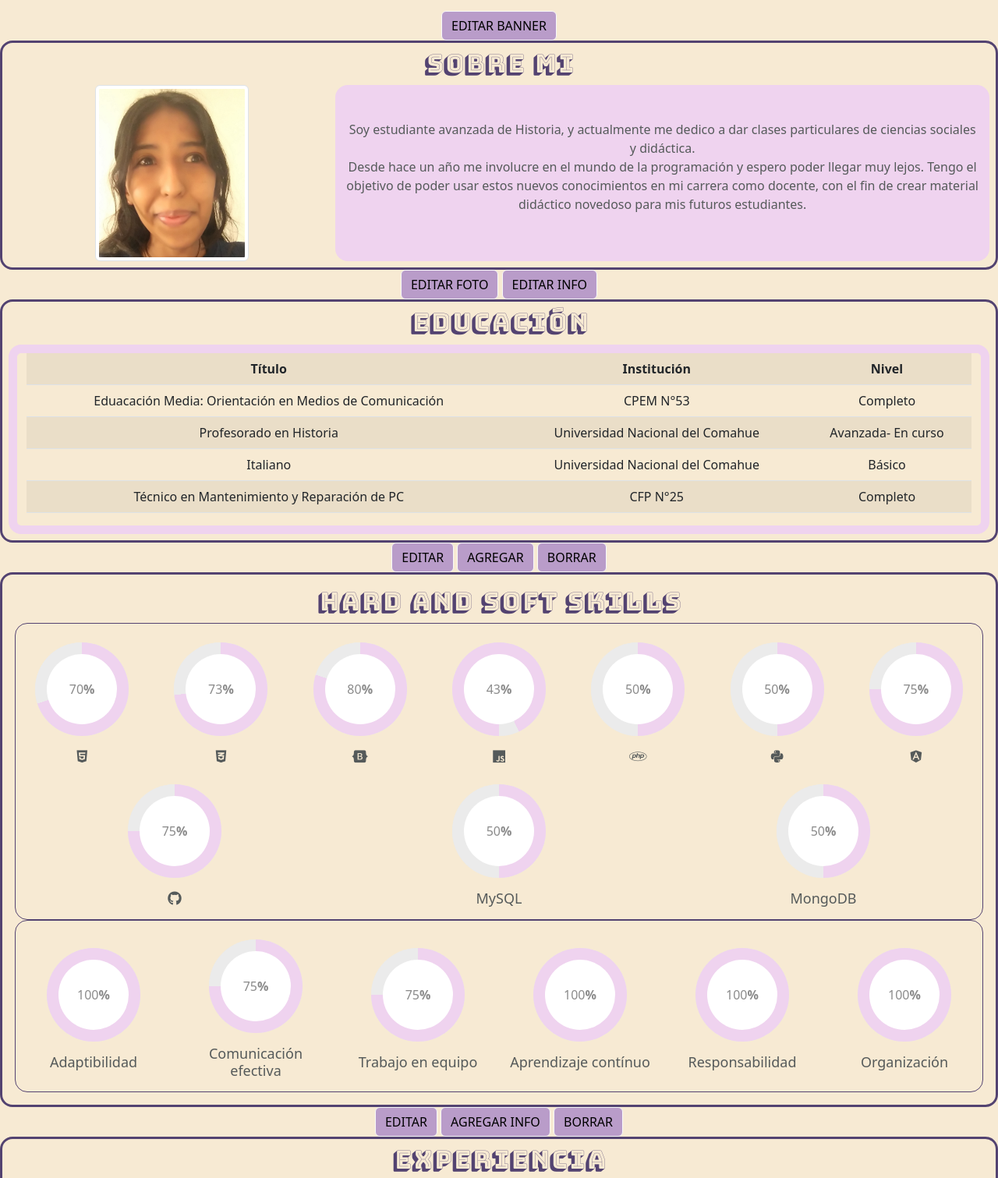
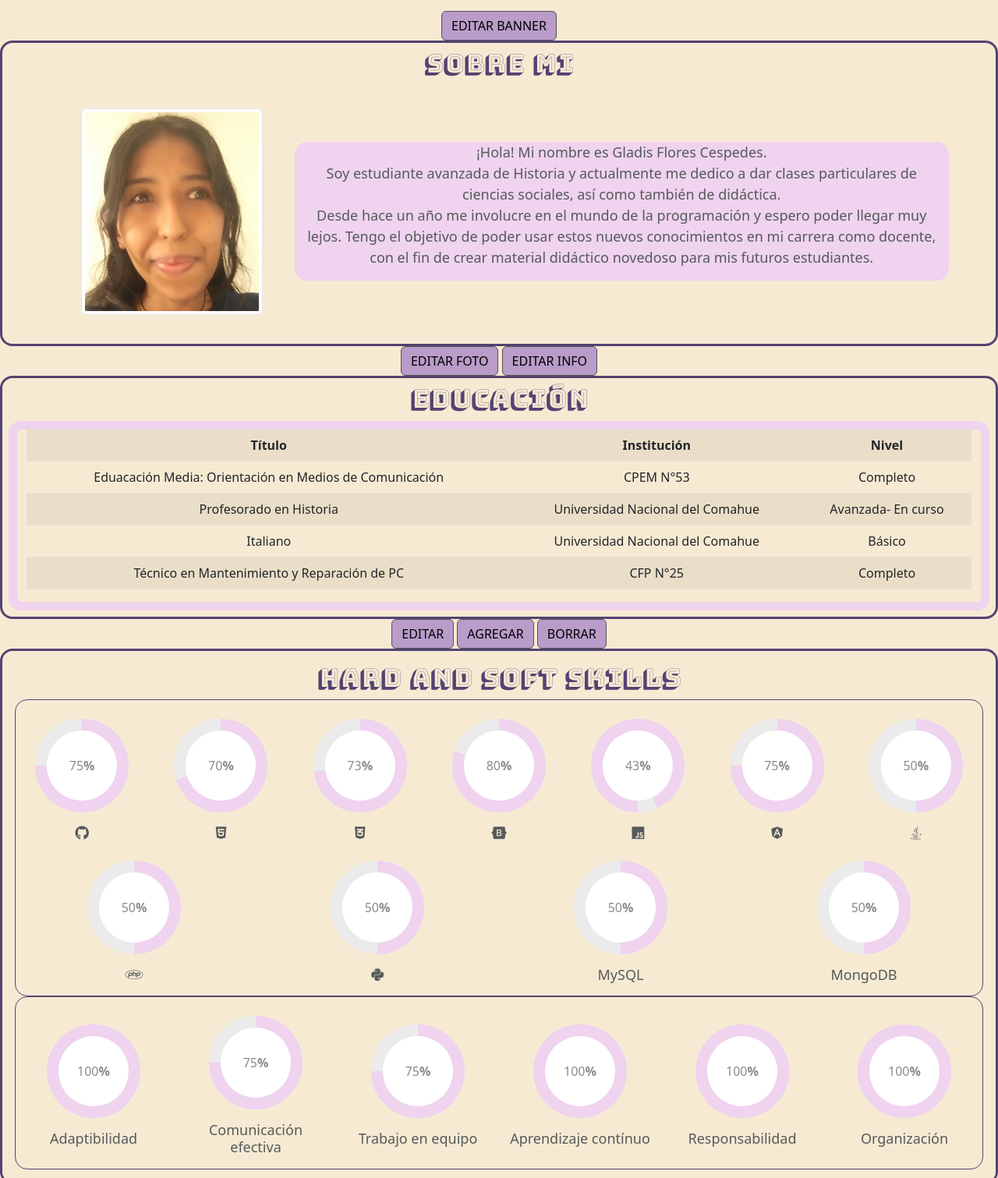
Before and after one commit to GladisFC/PortfolioFrontEnd, a plain HTML site: page index5.html in a window 1280 px wide. Shown: the part 450-1961 px from the top of the page at 78% size. Drawn offline with nearby package versions, Linux system fonts and the light colour scheme.

Commit message:
fin maqueta estatica

```diff
--- a/assets/css/style5.css
+++ b/assets/css/style5.css
@@ -2,6 +2,10 @@ body {
   width: 100%;
   height: 100%;
   background-color: #f7ead3;
+}
+
+tr td th h2 {
+  white-space: nowrap;
 }
 
 /*----------------nadvar----------------*/
@@ -38,6 +42,7 @@ a:hover {
 /*redes*/
 #redes {
   background-color: #b99cc9;
+  border:1px solid #535353 ;
   }
 
 /*atajos*/
@@ -45,10 +50,12 @@ a:hover {
   background-color: #b99cc9;
   justify-content: center;
   color: rgb(85, 90, 90);
+  border:1px solid #535353 ;
 }
 
 .btn{
   background-color: #b99cc9;
+  border:1px solid #535353 ;
 }
 
 /*----------------banner---------------*/
@@ -56,7 +63,7 @@ a:hover {
 #banner {
   border: #A570C4 solid 1px;
   max-width: 100%;
-  height: auto;
+  height: 120%;
 }
 
 /*----------------SOBRE MI----------------*/
@@ -71,15 +78,18 @@ h2 {
 
 
 #fotoperfil {
-  max-width: 50%;
+  max-width: 80%;
   height: auto;
+  margin: 10%;
 }
 
 #columnatexto {
   background-color: #efd3ef;
   border-radius: 4mm solido rgb (266 201 206);
-  align-content: center;
   color: rgb(85, 90, 90);
+  font-size: large;
+  max-width: 80%;
+
 }
 
 /*---------EXPERIENCIA-------------*/
@@ -226,4 +236,5 @@ color: #534371;
 }
 .btn{
   background-color: #b99cc9;
+border:1px solid #535353 ;
 }
--- a/index5.html
+++ b/index5.html
@@ -28,7 +28,7 @@
 <body>
     <!--nadvar2-->
     <!--logo-->
-    <nav class="navbar navbar-expand-lg fixed-top sticky-top scrolling-nadvar d-flex justify-content-space-beetwen"
+    <nav class="navbar navbar-expand-lg fixed-top sticky-top scrolling-nadvar d-flex"
         id="nadvar">
         <a class="navbar-brand" href="https://argentinaprograma.inti.gob.ar/" target="blank"> <img id="logoap"
                 src="assets/img/arg-programa.png"></a>
@@ -40,7 +40,7 @@
             <span class="navbar-toggler-icon"></span>
         </button>
         <!--menu colapsable-->
-        <div class="collapse navbar-collapse text-center" id="menucolapsable">
+        <div class="collapse navbar-collapse text-center flex-colum" id="menucolapsable">
             <!--lista atajos -->
             <div class="navbar-nav rounded-4 text-center" id="atajos">
                 <a class="nav-item nav-link" href="#sobremi"> Sobre Mi </a>
@@ -65,11 +65,11 @@
             </section>
             <!--lista login-->
             <section>
-        <button type="button" class="btn btn-light" id="botonnadvar" data-bs-toggle="modal" data-bs-target="#CerrarSesionModal"><i
-                class="fa-solid fa-lock"></i> </button>
+                <button type="button" class="btn btn-light" id="botonnadvar" data-bs-toggle="modal"
+                    data-bs-target="#CerrarSesionModal"><i class="fa-solid fa-lock"></i> </button>
 
-        <button type="button" class="btn btn-light" id="botonnadvar" data-bs-toggle="modal" data-bs-target="#loginModal"> <i
-                class="fa-solid fa-user"></i></button>
+                <button type="button" class="btn btn-light" id="botonnadvar" data-bs-toggle="modal"
+                    data-bs-target="#loginModal"> <i class="fa-solid fa-user"></i></button>
             </section>
         </div>
 
@@ -77,7 +77,7 @@
 
 
     <!-----BANNER FOTO INFO------>
-    <div class="container-fluid p-3">
+    <div class="container-fluid lg p-3">
         <div class="row d-flex align-items-center justify-content-center">
             <div class="col text-center">
                 <img src="assets/img/2022-11-27.png" class="img-fluid rounded-4" id="banner">
@@ -97,23 +97,24 @@
     </section>
 
     <!--SOBRE MI-->
-    <div class="container-fluid rounded-4" id="containersobremi">
-        <div class="row text-center p-2" id="sobremi">
+    <div class="container-fluid  rounded-4" id="containersobremi">
+        <div class="row d-flex justify-content-center align-items-center text-center p-2" id="sobremi">
             <h2>SOBRE MI</h2>
-            <div class="col-sm-12 col-md-4">
-                <img src="assets/img/20211002_085133.jpg" id="fotoperfil"
-                    class="img-fluid img-thumbnail mx-auto d-block">
+            <div class="col-sm-12 col-md-3 d-flex rounded-4" >
+                <img src="assets/img/20211002_085133.jpg"
+                    class="img-fluid img-thumbnail mx-auto d-block" id="fotoperfil">
             </div>
-            <div class="col-sm-12 col-md-8 d-flex align-items-center justify-content-center rounded-4"
+            <div class="col-sm-12 col-md-8 d-flex rounded-4"
                 id="columnatexto">
-                <p>Soy
-                    estudiante avanzada de Historia, y actualmente me dedico a dar clases particulares de ciencias
-                    sociales y
+                <p class="text-center">¡Hola! Mi nombre es Gladis Flores Cespedes. <br>
+                    Soy estudiante avanzada de Historia y actualmente me dedico a dar clases particulares de ciencias
+                    sociales, así como también de
                     didáctica. <br> Desde hace un año me involucre en el mundo de la programación y espero poder llegar
                     muy lejos.
                     Tengo el objetivo de poder usar estos nuevos conocimientos en mi carrera como docente, con el fin de
                     crear
-                    material didáctico novedoso para mis futuros estudiantes.<p>
+                    material didáctico novedoso para mis futuros estudiantes.
+                <p>
             </div>
         </div>
     </div>
@@ -135,11 +136,11 @@
     </section>
 
     <!--------educación--------->
-    <div class="container-fluid text-center rounded-4" id="educacion">
+    <div class="container-fluid text-center  rounded-4" id="educacion">
         <div class="row text-center p-2">
             <h2> EDUCACIÓN </h2>
-            <div class="col-12 rounded-4" id="columnas">
-                <table class="table table-striped">
+            <div class="table-responsive text-sm rounded-4" id="columnas">
+                <table class="table table-striped ">
                     <tr>
                         <th>Título</th>
                         <th>Institución</th>
@@ -197,59 +198,92 @@
         <section class="rounded-4" id="colhys">
             <div class="row d-flex align-items-center justify-content-center p-2">
                 <div class="col">
-            <div class="progress-circle progress-70"><span>70</span></div> <h5 class="progress-title"> <i class="fa-brands fa-html5"></i></h5>
+                    <div class="progress-circle progress-75"><span>75</span></div>
+                    <h5 class="progress-title"><i class="fa-brands fa-github"></i>
+                    </h5>
+                </div>
+                <div class="col">
+                    <div class="progress-circle progress-70"><span>70</span></div>
+                    <h5 class="progress-title"> <i class="fa-brands fa-html5"></i></h5>
                 </div>
 
                 <div class="col">
-            <div class="progress-circle progress-73"><span>73</span></div> <h5 class="progress-title"><i class="fa-brands fa-css3-alt"></i></h5>
+                    <div class="progress-circle progress-73"><span>73</span></div>
+                    <h5 class="progress-title"><i class="fa-brands fa-css3-alt"></i></h5>
                 </div>
 
                 <div class="col">
-            <div class="progress-circle progress-80"><span>80</span></div><h5 class="progress-title"><i class="fa-brands fa-bootstrap"></i>
-        </h5></div>
-        <div class="col">
-            <div class="progress-circle progress-43"><span>43</span></div><h5 class="progress-title"><i class="fa-brands fa-js"></i></h5>
+                    <div class="progress-circle progress-80"><span>80</span></div>
+                    <h5 class="progress-title"><i class="fa-brands fa-bootstrap"></i>
+                    </h5>
                 </div>
                 <div class="col">
-            <div class="progress-circle progress-50"><span>50</span></div>  <h5 class="progress-title"><i class="fa-brands fa-php"></i>
-        </h5></div>
-        <div class="col">
-            <div class="progress-circle progress-50"><span>50</span></div><h5 class="progress-title"><i class="fa-brands fa-python"></i>
-        </h5></div>
-        <div class="col">
-            <div class="progress-circle progress-75"><span>75</span></div><h5 class="progress-title"><i class="fa-brands fa-angular"></i>
-        </h5></div>
-        <div class="col">
-            <div class="progress-circle progress-75"><span>75</span></div><h5 class="progress-title"><i class="fa-brands fa-github"></i>
-        </h5></div>
-        <div class="col">
-            <div class="progress-circle progress-50"><span>50</span></div>  <h5 class="progress-title">MySQL</h5>
+                    <div class="progress-circle progress-43"><span>43</span></div>
+                    <h5 class="progress-title"><i class="fa-brands fa-js"></i></h5>
                 </div>
                 <div class="col">
-            <div class="progress-circle progress-50"><span>50</span></div><h5 class="progress-title">MongoDB</h5>
+                    <div class="progress-circle progress-75"><span>75</span></div>
+                    <h5 class="progress-title"><i class="fa-brands fa-angular"></i>
+                    </h5>
+                </div>
+                <div class="col">
+                    <div class="progress-circle progress-50"><span>50</span></div>
+                    <h5 class="progress-title"><i class="fa-brands fa-java"></i>
+                    </h5>
+                </div>
+                <div class="col">
+                    <div class="progress-circle progress-50"><span>50</span></div>
+                    <h5 class="progress-title"><i class="fa-brands fa-php"></i>
+                    </h5>
+                </div>
+                <div class="col">
+                    <div class="progress-circle progress-50"><span>50</span></div>
+                    <h5 class="progress-title"><i class="fa-brands fa-python"></i>
+                    </h5>
+                </div>
+
+
+                <div class="col">
+                    <div class="progress-circle progress-50"><span>50</span></div>
+                    <h5 class="progress-title">MySQL</h5>
+                </div>
+                <div class="col">
+                    <div class="progress-circle progress-50"><span>50</span></div>
+                    <h5 class="progress-title">MongoDB</h5>
                 </div>
             </div>
         </section>
         <section class="rounded-4" id="colhys">
             <div class="row d-flex align-items-center justify-content-center p-2">
                 <div class="col">
-        <div class="progress-circle progress-100"><span>100</span></div> <h5 class="progress-title">Adaptibilidad</h5>
+                    <div class="progress-circle progress-100"><span>100</span></div>
+                    <h5 class="progress-title">Adaptibilidad</h5>
                 </div>
 
                 <div class="col">
-        <div class="progress-circle progress-75"><span>75</span></div><h5 class="progress-title">Comunicación efectiva</h5></div>
+                    <div class="progress-circle progress-75"><span>75</span></div>
+                    <h5 class="progress-title">Comunicación efectiva</h5>
+                </div>
 
                 <div class="col">
-        <div class="progress-circle progress-75"><span>75</span></div><h5 class="progress-title">Trabajo en equipo</h5></div>
+                    <div class="progress-circle progress-75"><span>75</span></div>
+                    <h5 class="progress-title">Trabajo en equipo</h5>
+                </div>
 
                 <div class="col">
-            <div class="progress-circle progress-100"><span>100</span></div> <h5 class="progress-title">Aprendizaje contínuo</h5></div>
+                    <div class="progress-circle progress-100"><span>100</span></div>
+                    <h5 class="progress-title">Aprendizaje contínuo</h5>
+                </div>
 
                 <div class="col">
-            <div class="progress-circle progress-100"><span>100</span></div> <h5 class="progress-title">Responsabilidad</h5></div>
+                    <div class="progress-circle progress-100"><span>100</span></div>
+                    <h5 class="progress-title">Responsabilidad</h5>
+                </div>
 
                 <div class="col">
-            <div class="progress-circle progress-100"><span>100</span></div> <h5 class="progress-title">Organización</h5></div>
+                    <div class="progress-circle progress-100"><span>100</span></div>
+                    <h5 class="progress-title">Organización</h5>
+                </div>
             </div>
         </section>
     </div>
@@ -261,7 +295,7 @@
         <div class="container-fluid text-center">
             <div class="row align-items-start">
                 <div class="col">
-                    <button class="btn btn-light">EDITAR</button>
+                    <button class="btn btn-light ">EDITAR</button>
                     <button class="btn btn-light">AGREGAR INFO</button>
                     <button class="btn btn-light">BORRAR</button>
                 </div>
@@ -274,7 +308,7 @@
     <div class="container-fluid text-center rounded-4" id="experiencia">
         <div class="row text-center p-2">
             <h2> EXPERIENCIA </h2>
-            <div class="col-12 rounded-4" id="columnas">
+            <div class="table-responsive rounded-4" id="columnas">
                 <table class="table table-striped">
                     <tr>
                         <th> AÑO</th>
@@ -312,7 +346,7 @@
     <div class="container-fluid text-center rounded-4" id="proyectos">
         <div class="row text-center p-2">
             <h2> PROYECTOS</h2>
-            <div class="col-12 rounded-4" id="columnas">
+        <div class="table-responsive rounded-4" id="columnas">
                 <table class="table table-striped">
                     <tr>
                         <th>Título</th>
```
Lines whose indentation alone changed are shown as unchanged.
